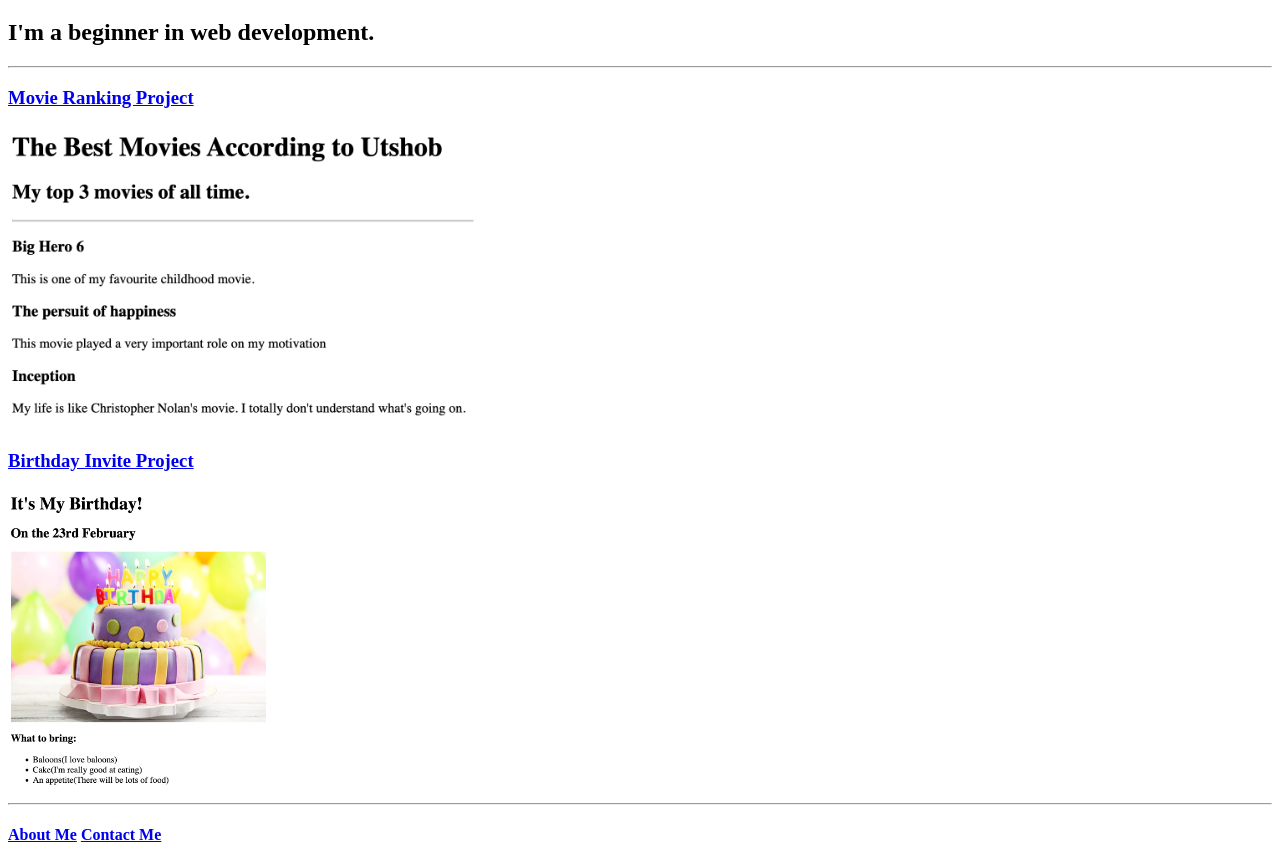
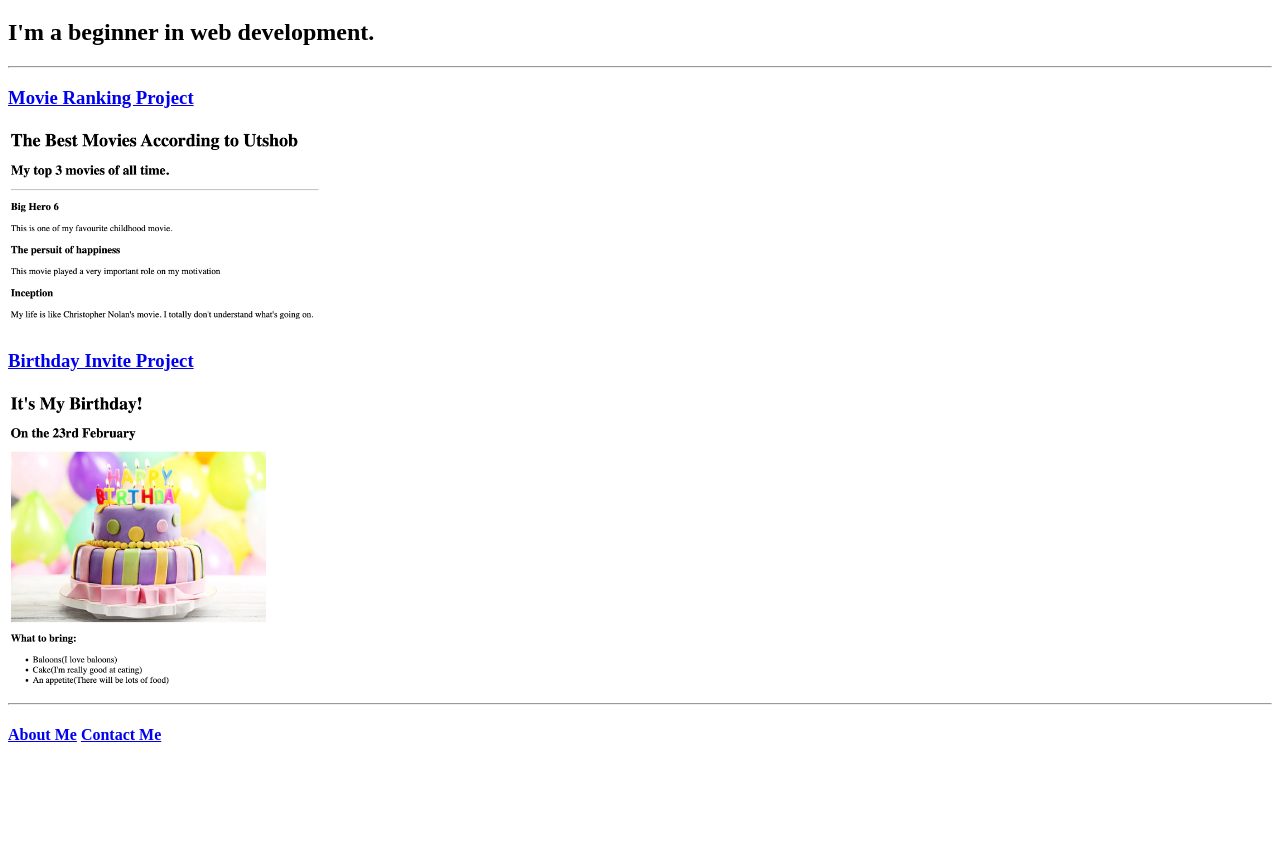
Before and after one commit to azharulhabib/html-portfolio, a plain HTML site: page index.html in a window 1280 px wide. Shown: the part 61-926 px from the top of the page. After the commit the page ends 826 px from the top, so only its background shows below. Drawn offline with Linux system fonts and the light colour scheme.

Commit message:
Update index.html

```diff
--- a/index.html
+++ b/index.html
@@ -1,18 +1,3 @@
-<!-- TODO 1: Create the HTML Boilerplate -->
-
-<!-- TODO 2: Add Your previous projects' HTML into the public folder -->
-
-<!-- TODO 3: Take screenshots of your project previews and add the images to the images folder -->
-
-<!-- TODO 4: Add titles/subtitles etc. -->
-
-<!-- TODO 5: Add a link to the project pages -->
-
-<!-- TODO 6: Add images to show the project previews
-HINT for TODO 6: You can use the height attribute set to 200 to make the image smaller:
-https://developer.mozilla.org/en-US/docs/Web/HTML/Element/img#attr-height -->
-
-<!-- TODO 7: Add the Contact Me and About Me page links -->
 <!DOCTYPE html>
 <html lang="en">
 <head>
@@ -25,7 +10,7 @@ https://developer.mozilla.org/en-US/docs/Web/HTML/Element/img#attr-height -->
     <h2>I'm a beginner in web development.</h2>
     <hr />
     <h3><a href = "./public/movie-ranking.html">Movie Ranking Project</a></h3>
-    <img src = "./assets/images/my-movie-ranking.png" height = "300" alt = "My movie rankings" />
+    <img src = "./assets/images/my-movie-ranking.png" height = "200" alt = "My movie rankings" />
     <h3><a href = "./public/birthday-invite.html" >Birthday Invite Project</a></h3>
     <img src = "./assets/images/my-birthday-invite.png" height = "300" alt = "My birthday invite project" />
     <hr />
```
